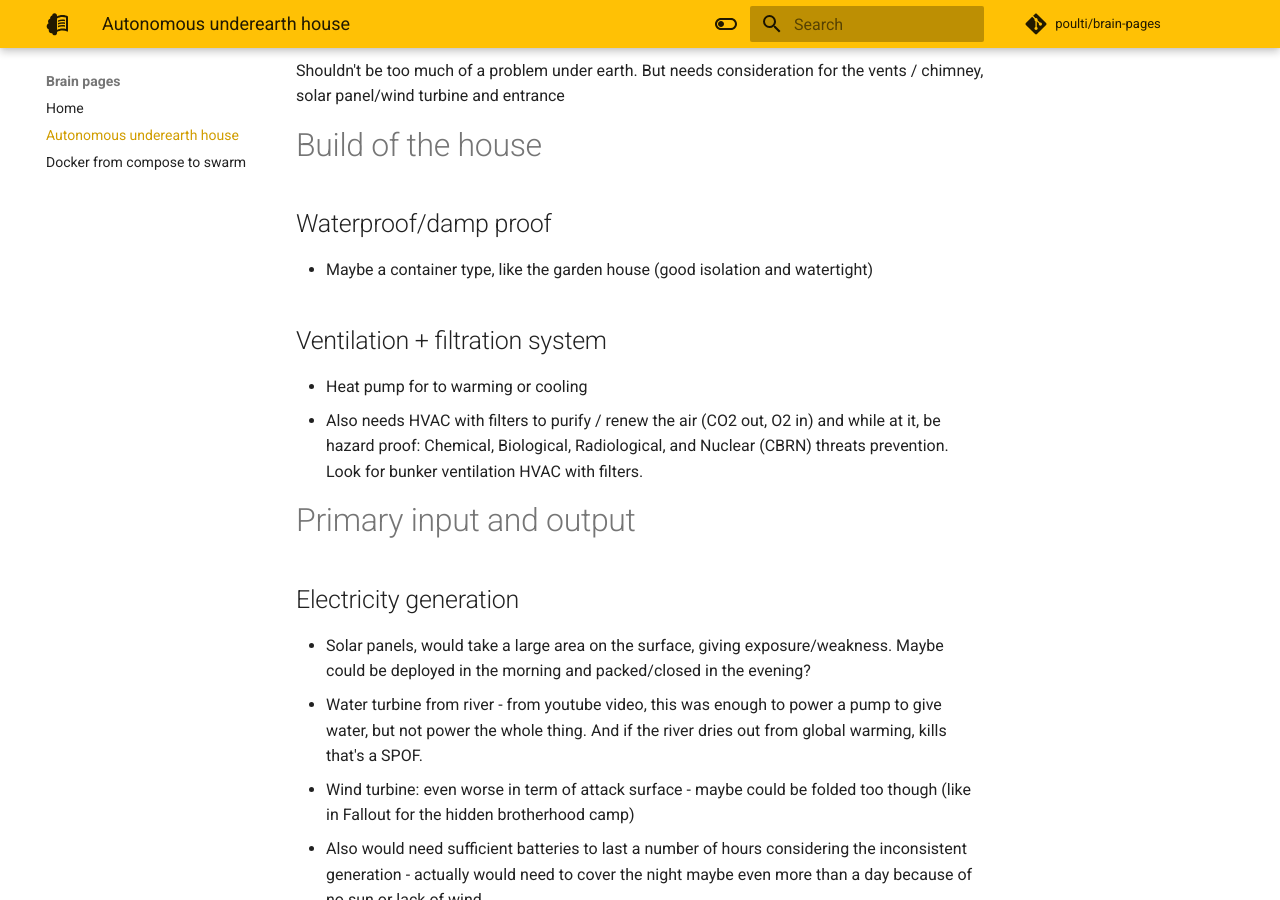
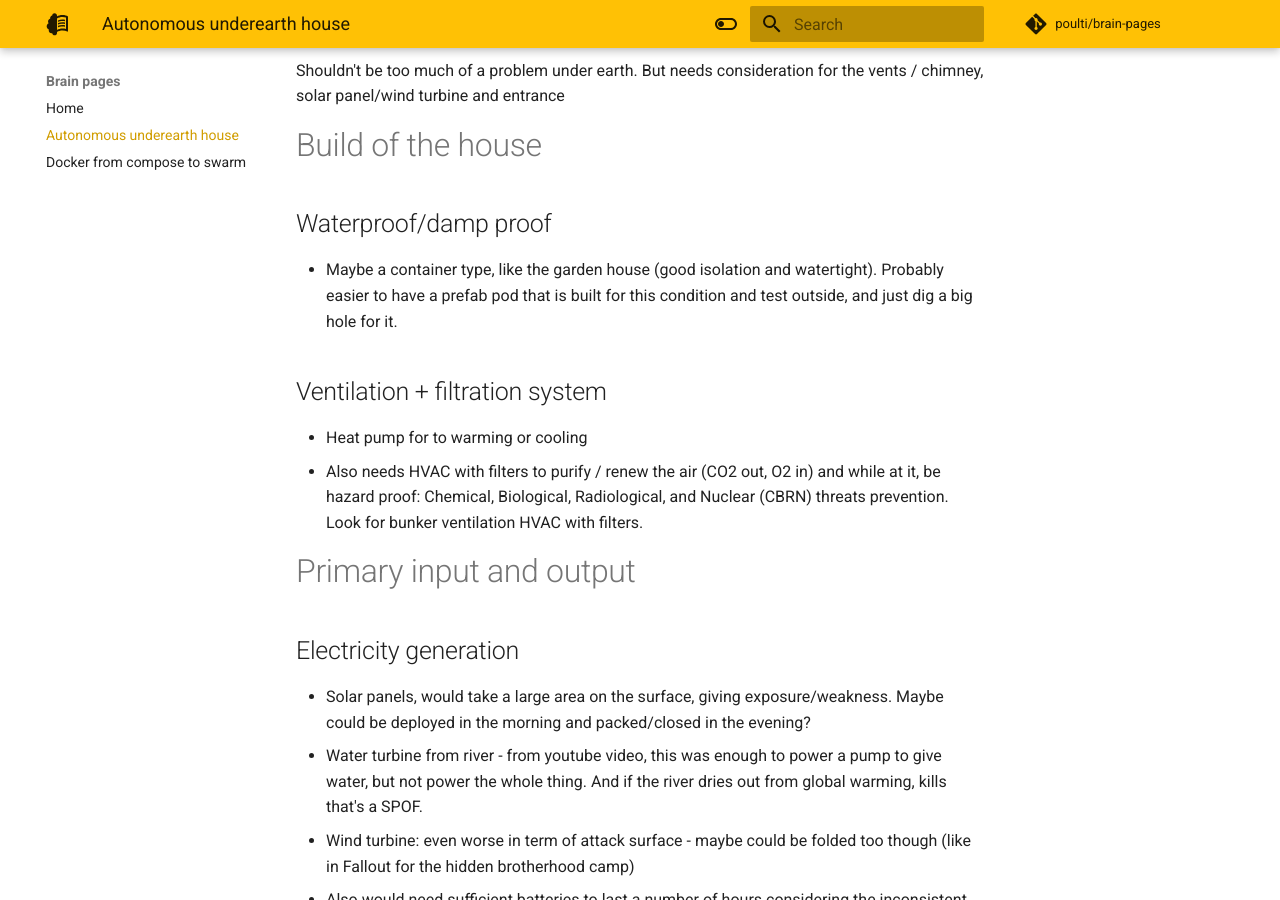
Before and after one commit to poulti/brain-pages, an MkDocs documentation site: the page built from docs/autonomous-underearth-house.md, in a window 1280 px wide and 900 px high, scrolled down 707 px. Built offline with MkDocs 1.6.1 and Material for MkDocs 9.7.7, drawn with Linux system fonts in a browser that asks for light colours; comment, search, counter and statistics services are not loaded.

Commit message:
Container

```diff
--- a/docs/autonomous-underearth-house.md
+++ b/docs/autonomous-underearth-house.md
@@ -19,7 +19,7 @@ But needs consideration for the vents / chimney, solar panel/wind turbine and en
 
 # Build of the house
 ## Waterproof/damp proof
-- Maybe a container type, like the garden house (good isolation and watertight)
+- Maybe a container type, like the garden house (good isolation and watertight). Probably easier to have a prefab pod that is built for this condition and test outside, and just dig a big hole for it.
 
 ## Ventilation + filtration system
 - Heat pump for to warming or cooling
```
